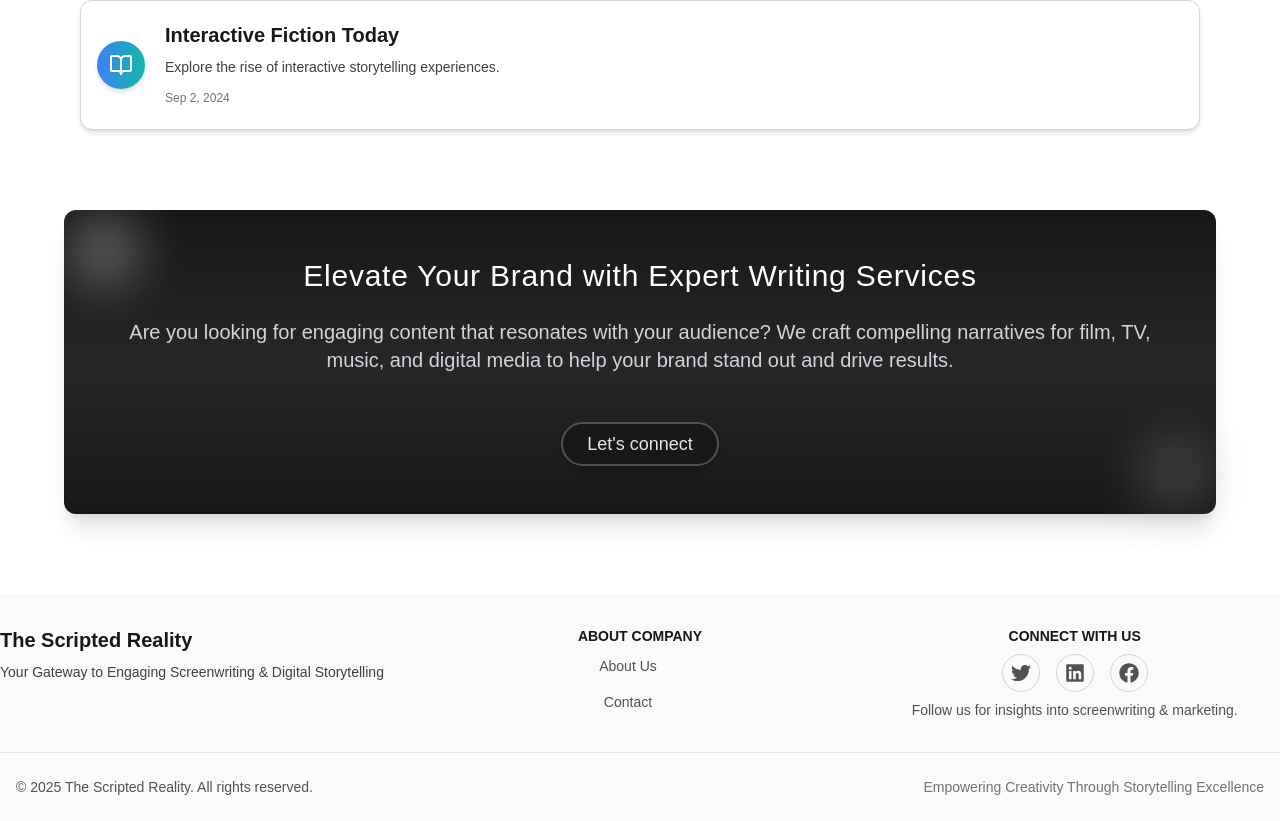
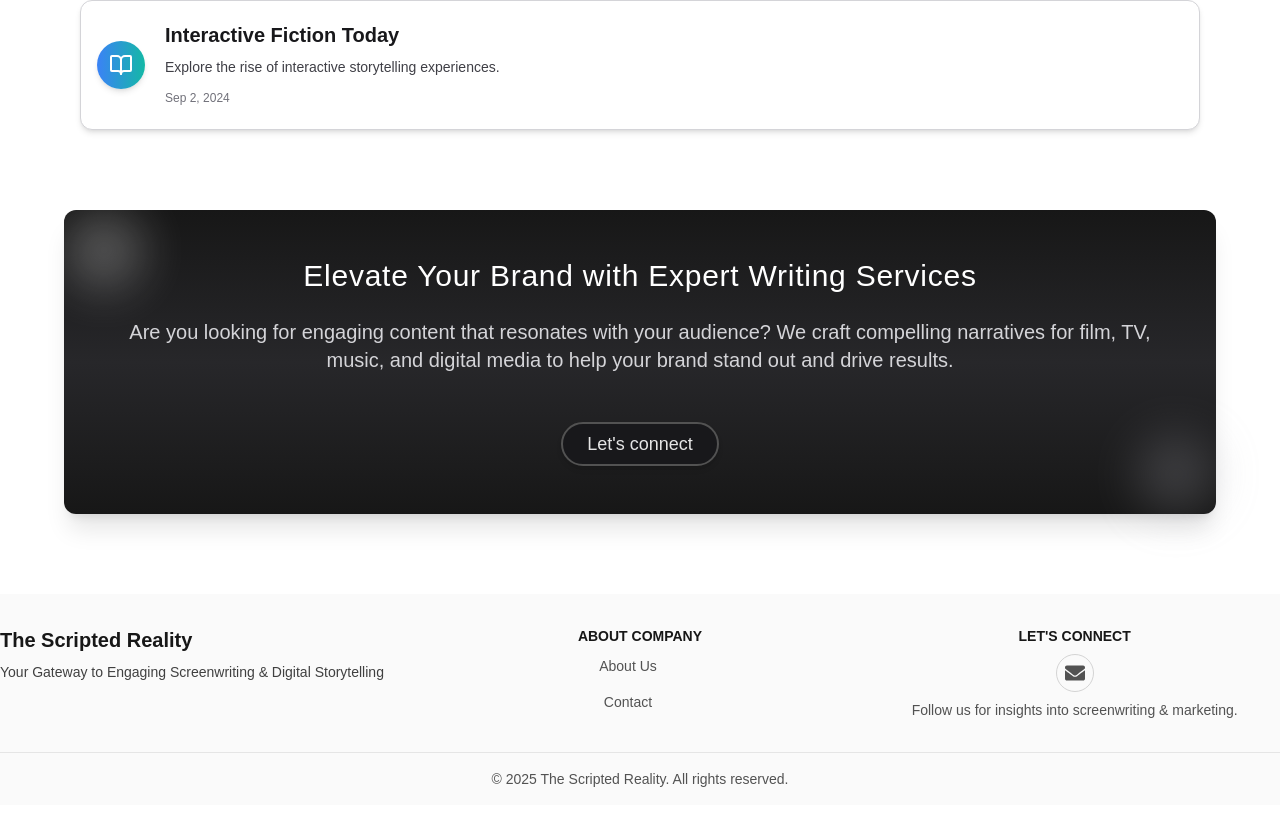
Before and after one commit to RRAJ644/the-scripted-reality, a Next.js app: page / in a window 1280 px wide. Shown: the part 3910-4731 px from the top of the page. Built offline with nearby package versions, Linux system fonts and the light colour scheme.

Commit message:
footer improved

```diff
--- a/components/custom/Footer.tsx
+++ b/components/custom/Footer.tsx
@@ -1,15 +1,20 @@
 import { ArrowRight } from 'lucide-react'
 import Link from 'next/link'
-import { FaTwitter, FaLinkedin, FaFacebook } from 'react-icons/fa'
+import { FaTwitter, FaLinkedin, FaFacebook, FaEnvelope } from 'react-icons/fa'
 
 const footerConfig = {
   companyName: 'The Scripted Reality',
   year: new Date().getFullYear(),
   tagline: 'Your Gateway to Engaging Screenwriting & Digital Storytelling',
   socialLinks: [
-    { name: 'Twitter', url: 'https://twitter.com', icon: FaTwitter },
-    { name: 'LinkedIn', url: 'https://linkedin.com', icon: FaLinkedin },
-    { name: 'Facebook', url: 'https://facebook.com', icon: FaFacebook },
+    // { name: 'Twitter', url: 'https://twitter.com', icon: FaTwitter },
+    // { name: 'LinkedIn', url: 'https://linkedin.com', icon: FaLinkedin },
+    // { name: 'Facebook', url: 'https://facebook.com', icon: FaFacebook },
+    {
+      name: 'Email',
+      url: 'mailto:the.scripted.reality27@gmail.com',
+      icon: FaEnvelope,
+    },
   ],
   links: [
     { label: 'Privacy Policy', url: '/privacy' },
@@ -18,7 +23,7 @@ const footerConfig = {
   ],
   mainLinks: [
     { label: 'About Us', url: '/about' },
-    { label: 'Contact', url: '/contact' },
+    { label: 'Contact', url: 'mailto:the.scripted.reality27@gmail.com' },
   ],
 }
 
@@ -55,13 +60,13 @@ const Footer = () => {
 
         <div className='flex flex-col items-center gap-y-2 w-full max-lg:items-center'>
           <h4 className='text-sm font-bold uppercase text-neutral-900'>
-            Connect With Us
+            Let's Connect
           </h4>
           <div className='flex space-x-4'>
             {footerConfig.socialLinks.map((link) => {
               const Icon = link.icon
               return (
-                <a
+                <Link
                   key={link.name}
                   href={link.url}
                   target='_blank'
@@ -71,23 +76,21 @@ const Footer = () => {
                   title={`Follow ${footerConfig.companyName} on ${link.name}`}
                 >
                   <Icon className='h-5 w-5 text-neutral-600 transition-colors duration-200 group-hover:text-white' />
-                </a>
+                </Link>
               )
             })}
           </div>
+
           <p className='text-sm text-neutral-600'>
             Follow us for insights into screenwriting & marketing.
           </p>
         </div>
       </div>
 
-      <div className='w-full flex flex-col md:flex-row items-center justify-between border-t border-neutral-200 py-6 px-4'>
+      <div className='w-full flex flex-col md:flex-row items-center justify-center border-t border-neutral-200 py-4'>
         <p className='text-sm text-neutral-600'>
           &copy; {footerConfig.year} {footerConfig.companyName}. All rights
           reserved.
-        </p>
-        <p className='text-sm text-neutral-500 text-center md:text-right'>
-          Empowering Creativity Through Storytelling Excellence
         </p>
       </div>
     </footer>
```
